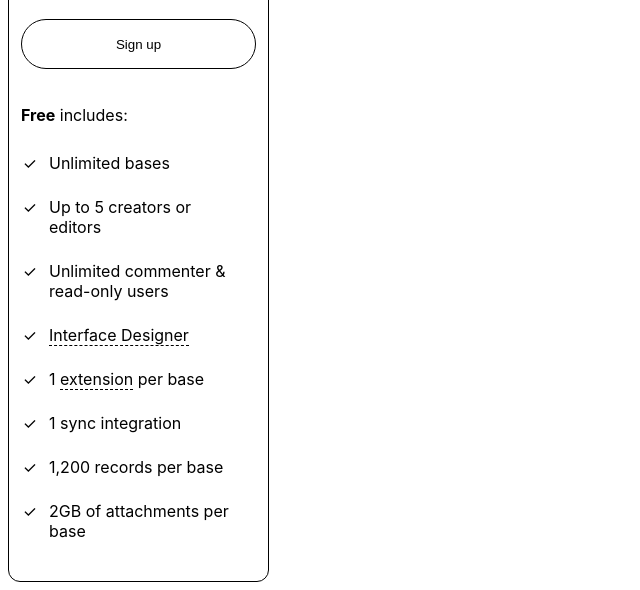
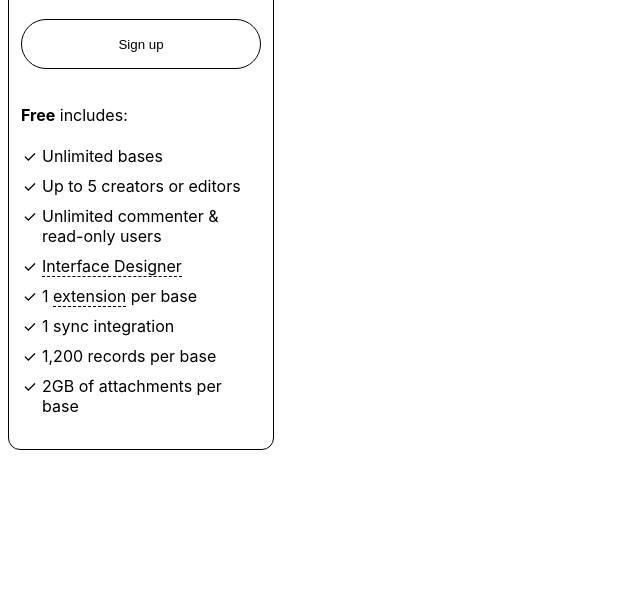
Before and after one commit to anncipher/portfolio.html, a plain HTML site: page HTML CARD/card.html in a window 1280 px wide. Shown: the part 300-890 px from the top of the page, without its empty margins (0-640 px from the left). After the commit the page ends 800 px from the top, so only its background shows below. Drawn offline with Linux system fonts and the light colour scheme.

Commit message:
first commit

```diff
--- a/HTML CARD/card.html
+++ b/HTML CARD/card.html
@@ -14,7 +14,7 @@
    div {
      border: 1px solid black;
      border-radius: 12px;
-     width: 235px;
+     width: 240px;
      padding: 12px;
    }
    .interface {
@@ -33,7 +33,7 @@
     padding-left: 1rem;
    }
    ul li {
-    padding: 12px;
+    padding: 5px;
    }
 </style>
 
```
